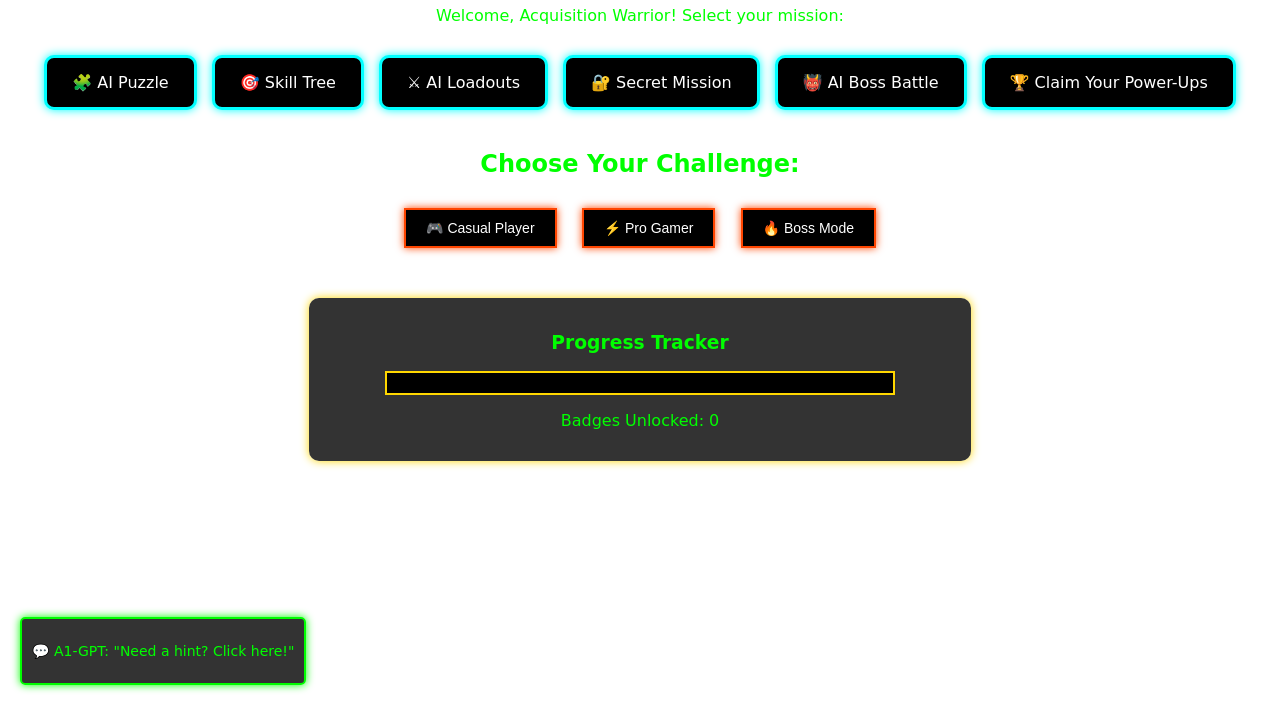
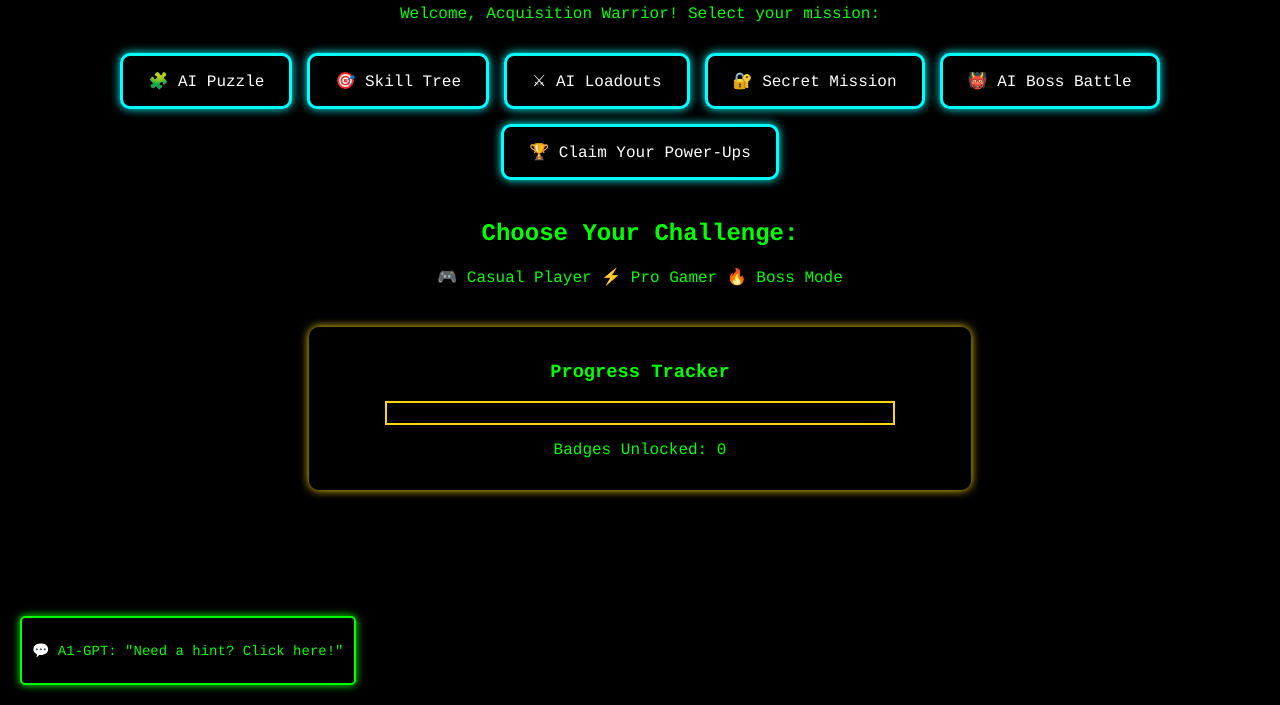
Before and after one commit to BelovedCoachP/canvas-gamified-homepage, a plain HTML site: page index.html in a window 1280 px wide. Shown: the part 95-800 px from the top of the page. Drawn offline with Linux system fonts and the light colour scheme.

Commit message:
Update index.html

```diff
--- a/index.html
+++ b/index.html
@@ -1,121 +1,12 @@
 <!DOCTYPE html>
-<html>
+<html lang="en">
 <head>
-    <style>
-        /* 🌟 Retro Game Theme Styling 🌟 */
-        body {
-            background-image: url('YOUR_BACKGROUND_IMAGE_URL'); /* Pixel-art cyber grid or cityscape */
-            background-size: cover;
-            font-family: 'Press Start 2P', cursive; /* Retro arcade font */
-            text-align: center;
-            color: #00FF00; /* Neon green text */
-        }
+    <meta charset="UTF-8">
+    <meta name="viewport" content="width=device-width, initial-scale=1.0">
+    <title>The Acquisition Gamer’s Handbook</title>
 
-        /* 🚀 Game Title */
-        h1 {
-            font-size: 32px;
-            text-shadow: 2px 2px 8px #FF00FF; /* Neon Glow */
-            padding-top: 20px;
-        }
-
-        /* 🕹️ Navigation Buttons */
-        .button-container {
-            display: flex;
-            flex-wrap: wrap;
-            justify-content: center;
-            gap: 15px;
-            margin-top: 30px;
-        }
-
-        .game-button {
-            background-color: black;
-            border: 3px solid #00FFFF; /* Neon Cyan */
-            color: #FFFFFF;
-            font-size: 16px;
-            padding: 15px 25px;
-            text-decoration: none;
-            display: inline-block;
-            transition: all 0.3s ease-in-out;
-            box-shadow: 0px 0px 10px #00FFFF;
-            cursor: pointer;
-            border-radius: 10px;
-        }
-
-        .game-button:hover {
-            background-color: #00FFFF;
-            color: black;
-            box-shadow: 0px 0px 20px #00FFFF;
-        }
-
-        /* 🎚️ Difficulty Selector */
-        .difficulty-container {
-            margin-top: 40px;
-        }
-
-        .difficulty-button {
-            padding: 10px 20px;
-            margin: 10px;
-            font-size: 14px;
-            border: 2px solid #FF4500; /* Neon Orange */
-            background-color: black;
-            color: white;
-            cursor: pointer;
-            box-shadow: 0px 0px 8px #FF4500;
-        }
-
-        .difficulty-button:hover {
-            background-color: #FF4500;
-            color: black;
-        }
-
-        /* 🏆 XP & Badge Tracker */
-        .progress-container {
-            margin-top: 40px;
-            padding: 15px;
-            background-color: rgba(0, 0, 0, 0.8);
-            border-radius: 10px;
-            width: 50%;
-            margin-left: auto;
-            margin-right: auto;
-            box-shadow: 0px 0px 10px #FFD700;
-        }
-
-        .progress-bar {
-            width: 80%;
-            height: 20px;
-            background: black;
-            border: 2px solid #FFD700;
-            margin: 10px auto;
-            position: relative;
-        }
-
-        .progress-fill {
-            height: 100%;
-            width: 0%;
-            background-color: #FFD700; /* Gold XP Bar */
-            transition: width 0.5s;
-        }
-
-        /* 🤖 AI Assistant (A1-GPT) */
-        .ai-container {
-            position: fixed;
-            bottom: 20px;
-            left: 20px;
-            background: rgba(0, 0, 0, 0.8);
-            padding: 10px;
-            border: 2px solid #00FF00;
-            color: #00FF00;
-            font-size: 14px;
-            border-radius: 5px;
-            box-shadow: 0px 0px 8px #00FF00;
-        }
-
-        .ai-container:hover {
-            background: #00FF00;
-            color: black;
-        }
-
-    </style>
+    <!-- Link to External CSS -->
+    <link rel="stylesheet" href="style.css">
 </head>
 <body>
 
@@ -136,16 +27,14 @@
     <!-- 🎚️ Difficulty Selector -->
     <div class="difficulty-container">
         <h2>Choose Your Challenge:</h2>
-        <button class="difficulty-button">🎮 Casual Player</button>
-        <button class="difficulty-button">⚡ Pro Gamer</button>
-        <button class="difficulty-button">🔥 Boss Mode</button>
+        🎮 Casual Player ⚡ Pro Gamer 🔥 Boss Mode
     </div>
 
     <!-- 🏆 XP & Badge Tracker -->
     <div class="progress-container">
         <h3>Progress Tracker</h3>
         <div class="progress-bar">
-            <div class="progress-fill" id="xpBar"></div>
+            <div id="xpBar" class="progress-fill"></div>
         </div>
         <p>Badges Unlocked: <span id="badgeCount">0</span></p>
     </div>
```
